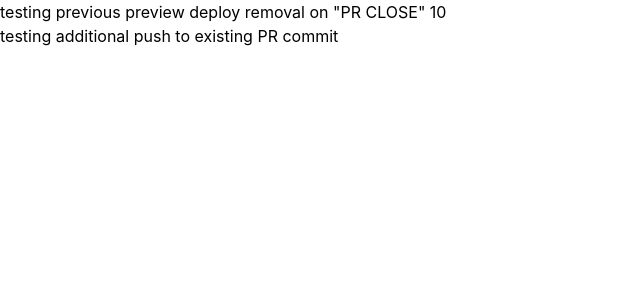
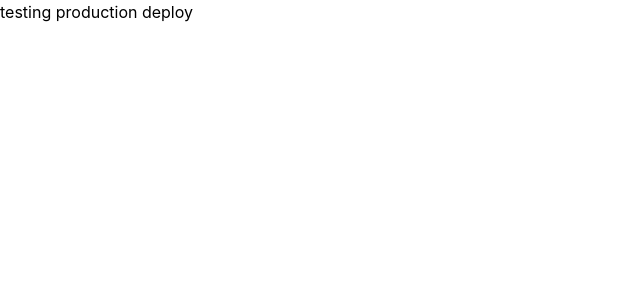
Before and after one commit to HopeFullee/wedding-invitation, a React (Vite) app: page / in a window 1280 px wide. Shown: the top 300 px of the page, without its empty margins (0-640 px from the left). Built offline with nearby package versions, Linux system fonts and the light colour scheme; no server answers; what @posthog/react would draw is missing.

Commit message:
chore: testing production deploy

```diff
--- a/src/App.tsx
+++ b/src/App.tsx
@@ -1,8 +1,7 @@
 function App() {
   return (
     <div className="">
-      <h1>testing previous preview deploy removal on "PR CLOSE" 10</h1>
-      <h2>testing additional push to existing PR commit</h2>
+      <h1>testing production deploy</h1>
     </div>
   );
 }
```
